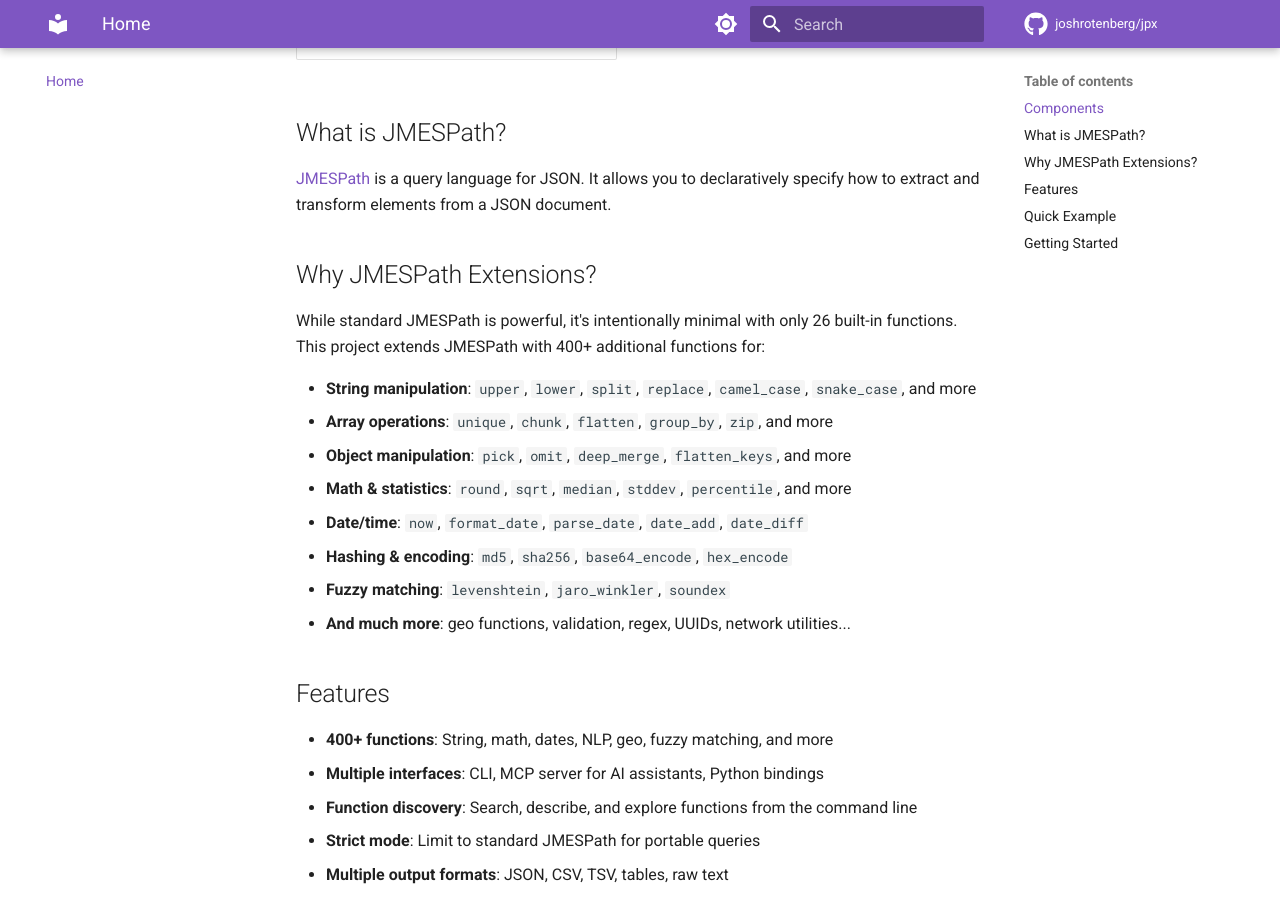
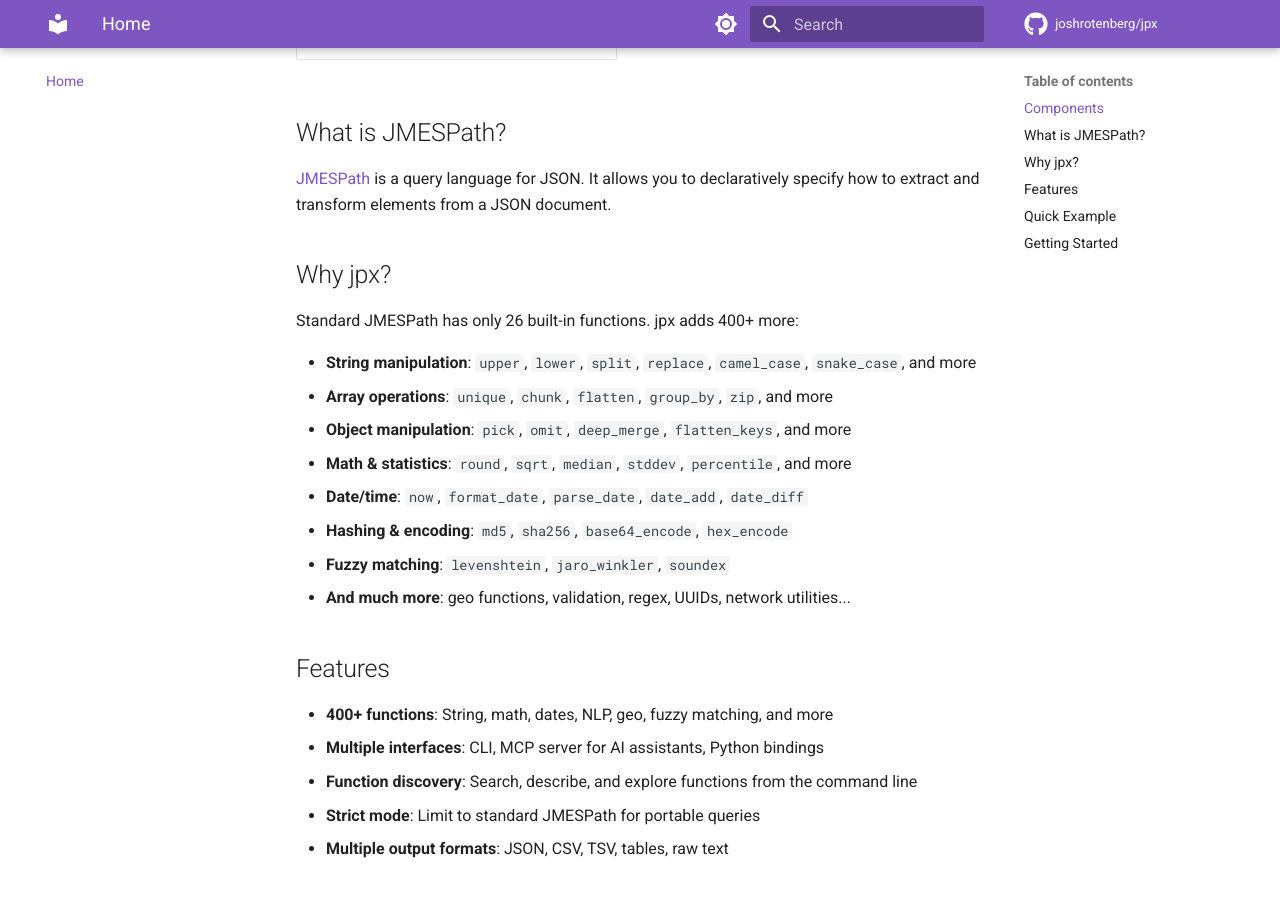
Before and after one commit to joshrotenberg/jpx, an MkDocs documentation site: the page built from docs/src/index.md, in a window 1280 px wide and 900 px high, scrolled down 493 px. Built offline with MkDocs 1.6.1 and Material for MkDocs 9.7.7, drawn with Linux system fonts in a browser that asks for light colours; comment, search, counter and statistics services are not loaded.

Commit message:
docs: simplify 'Why' section heading

```diff
--- a/docs/src/index.md
+++ b/docs/src/index.md
@@ -14,9 +14,9 @@
 
 [JMESPath](https://jmespath.org/) is a query language for JSON. It allows you to declaratively specify how to extract and transform elements from a JSON document.
 
-## Why JMESPath Extensions?
+## Why jpx?
 
-While standard JMESPath is powerful, it's intentionally minimal with only 26 built-in functions. This project extends JMESPath with 400+ additional functions for:
+Standard JMESPath has only 26 built-in functions. jpx adds 400+ more:
 
 - **String manipulation**: `upper`, `lower`, `split`, `replace`, `camel_case`, `snake_case`, and more
 - **Array operations**: `unique`, `chunk`, `flatten`, `group_by`, `zip`, and more
```
